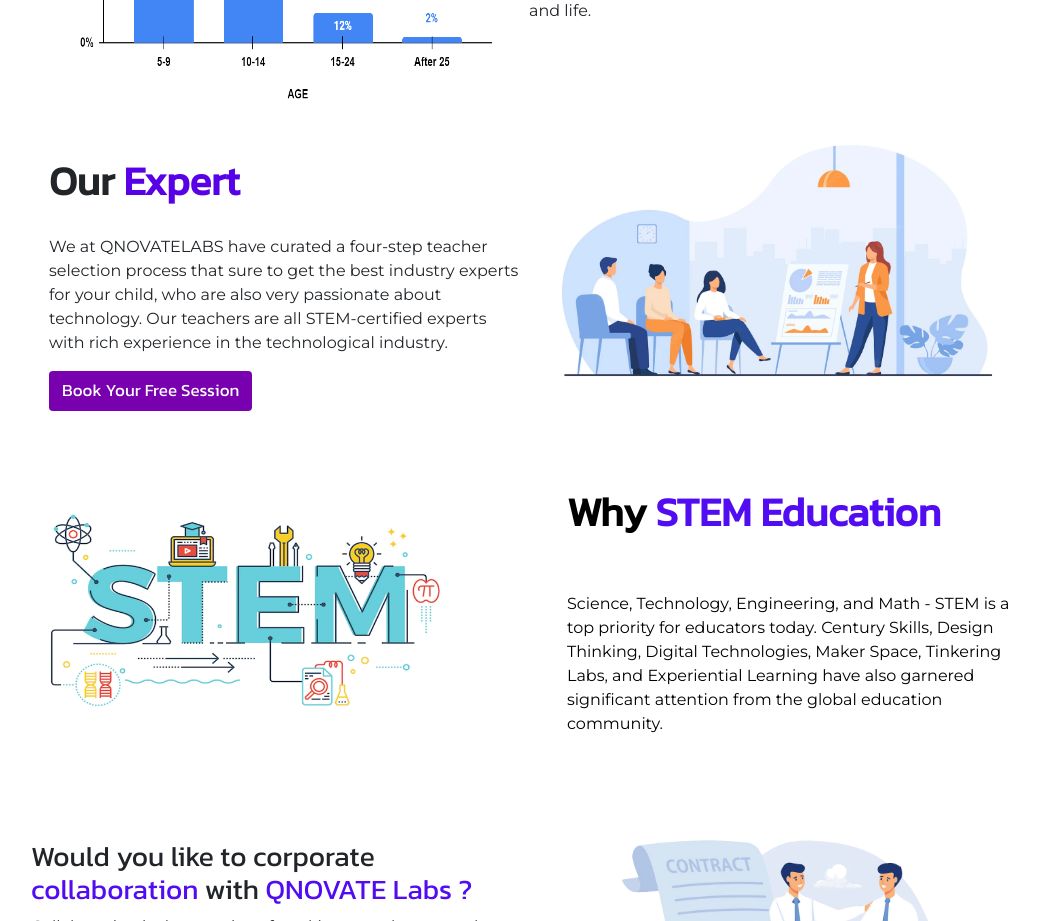
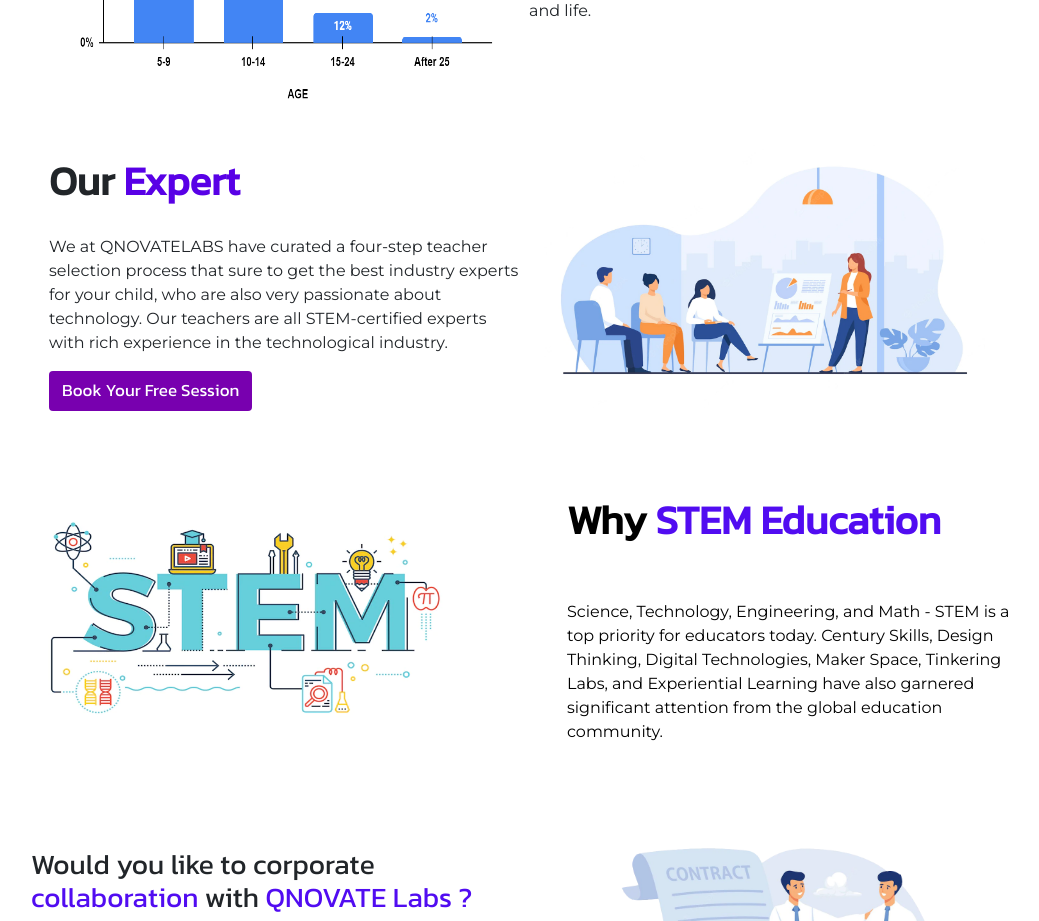
Before and after one commit to rajdeepjash2070/qnovatelabsfrontend, a React (Create React App) app: page / in a window 1280 px wide. Shown: the part 4860-5781 px from the top of the page, without its empty margins (109-1148 px from the left). Built offline with nearby package versions, Linux system fonts and the light colour scheme; some icons are missing.

Commit message:
again commit

```diff
--- a/src/Components/Home.css
+++ b/src/Components/Home.css
@@ -640,8 +640,8 @@
 }
 .our-educators img{
  max-width: 100%;
- height: 100%;
- width: 90%;
+ height: 95%;
+ width: 85%;
 
 }
 
--- a/src/Components/Home.js
+++ b/src/Components/Home.js
@@ -406,7 +406,7 @@
  <a href='/bookyourfreesession'><button type="button" class="btn"><i class="fa-solid fa-rocket-launch"></i>Book Your Free Session </button>
  </a>
 </div>
-<div className='col-md-6 column-img'><img className="img-fluid" src={Oureducators}/></div>
+<div className='col-md-6 column-img mt-4'><img className="img-fluid" src={Oureducators}/></div>
 </div>
 </div>
 <div className='d-flex justify-content-center'>
```
